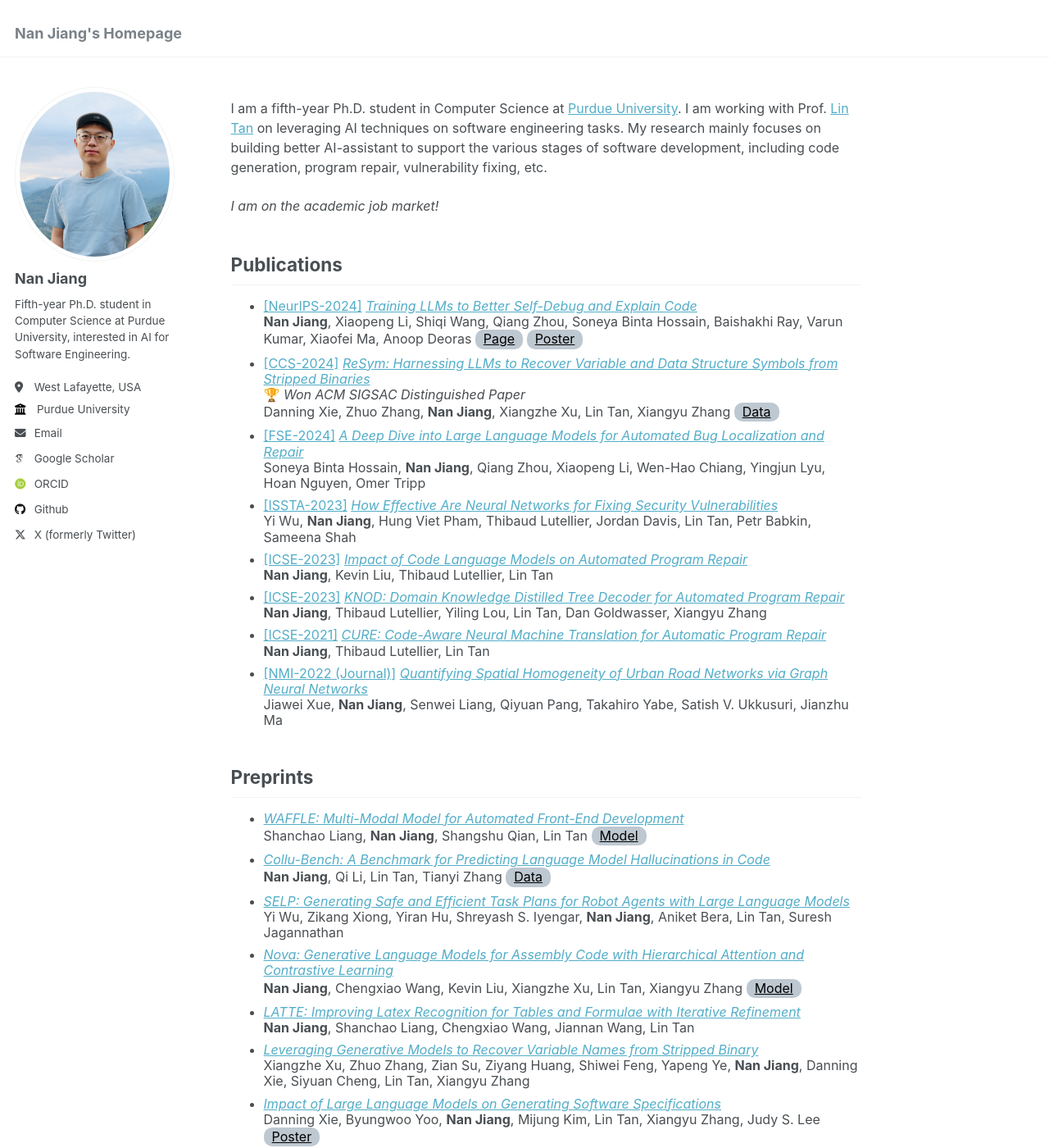
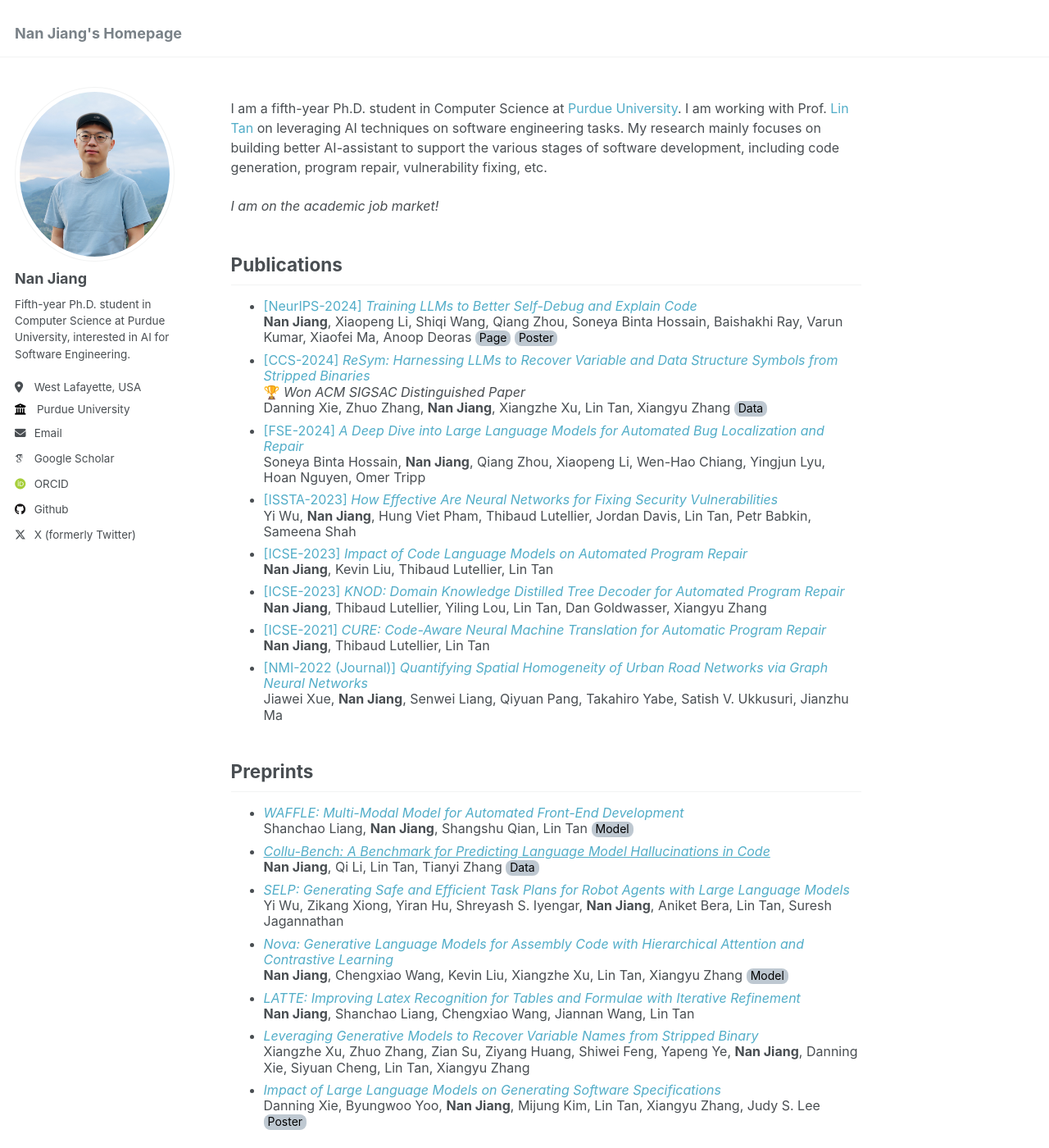
Before and after one commit to jiang719/jiang719.github.io, a Jekyll site: the page built from _pages/about.md, in a window 1280 px wide and 1400 px high. Shown: the whole window at 82% size. Built offline with Jekyll 4.4.1, drawn with Linux system fonts in a browser that asks for light colours; some web fonts are replaced.

Commit message:
update link style

```diff
--- a/_pages/about.md
+++ b/_pages/about.md
@@ -10,20 +10,18 @@ redirect_from:
 <style>
   .button {
     display: inline-block;
-    padding: 2px 10px;
+    padding: 1px 5px;
     color: black;
     background-color: #bec8d1;
     text-align: center;
     text-decoration: none;
-    border-radius: 10px;
-  }
-  a {
-    text-decoration: none;
+    border-radius: 8px;
+    font-size: 14px;
   }
 </style>
 
 
-<p style="font-size:16px">I am a fifth-year Ph.D. student in Computer Science at <a href="https://www.cs.purdue.edu/">Purdue University</a>. I am working with Prof. <a href="https://www.cs.purdue.edu/homes/lintan/">Lin Tan</a> on leveraging AI techniques on software engineering tasks. My research mainly focuses on building better AI-assistant to support the various stages of software development, including code generation, program repair, vulnerability fixing, etc.</p>
+<p style="font-size:16px">I am a fifth-year Ph.D. student in Computer Science at <a href="https://www.cs.purdue.edu/" style="text-decoration: none;">Purdue University</a>. I am working with Prof. <a href="https://www.cs.purdue.edu/homes/lintan/" style="text-decoration: none;">Lin Tan</a> on leveraging AI techniques on software engineering tasks. My research mainly focuses on building better AI-assistant to support the various stages of software development, including code generation, program repair, vulnerability fixing, etc.</p>
 
 <em style="font-size:16px">I am on the academic job market!</em>
 
@@ -31,53 +29,53 @@ Publications
 -----
 <ul style="line-height: 1.2; font-size:16px">
   <li>
-    <a href="https://neurips.cc/Conferences/2024">[NeurIPS-2024]</a>
-    <a href="https://arxiv.org/abs/2405.18649"><em>Training LLMs to Better Self-Debug and Explain Code</em></a>
+    <a href="https://neurips.cc/Conferences/2024" style="text-decoration: none;">[NeurIPS-2024]</a>
+    <a href="https://arxiv.org/abs/2405.18649" style="text-decoration: none;"><em>Training LLMs to Better Self-Debug and Explain Code</em></a>
     <br>
     <b>Nan Jiang</b>, Xiaopeng Li, Shiqi Wang, Qiang Zhou, Soneya Binta Hossain, Baishakhi Ray, Varun Kumar, Xiaofei Ma, Anoop Deoras
-    <a href="https://ledex-llm.github.io/" class="button">Page</a>
-    <a href="https://drive.google.com/file/d/17uaixGrYwjhEgqGjlk6hKdYMRwb4MU0y/view" class="button">Poster</a>
+    <a href="https://ledex-llm.github.io/" style="text-decoration: none;" class="button">Page</a>
+    <a href="https://drive.google.com/file/d/17uaixGrYwjhEgqGjlk6hKdYMRwb4MU0y/view" style="text-decoration: none;" class="button">Poster</a>
   </li>
   <li>
-    <a href="https://www.sigsac.org/ccs/CCS2024/">[CCS-2024]</a>
-    <a href="https://www.cs.purdue.edu/homes/lintan/publications/resym-ccs24.pdf"><em>ReSym: Harnessing LLMs to Recover Variable and Data Structure Symbols from Stripped Binaries</em></a>
+    <a href="https://www.sigsac.org/ccs/CCS2024/" style="text-decoration: none;">[CCS-2024]</a>
+    <a href="https://www.cs.purdue.edu/homes/lintan/publications/resym-ccs24.pdf" style="text-decoration: none;"><em>ReSym: Harnessing LLMs to Recover Variable and Data Structure Symbols from Stripped Binaries</em></a>
     <br>🏆 <em>Won ACM SIGSAC Distinguished Paper</em><br>
     Danning Xie, Zhuo Zhang, <b>Nan Jiang</b>, Xiangzhe Xu, Lin Tan, Xiangyu Zhang
-    <a href="https://github.com/lt-asset/resym" class="button">Data</a>
+    <a href="https://github.com/lt-asset/resym" style="text-decoration: none;" class="button">Data</a>
   </li>
   <li>
-    <a href="https://conf.researchr.org/home/fse-2024">[FSE-2024]</a>
-    <a href="https://dl.acm.org/doi/10.1145/3660773"><em>A Deep Dive into Large Language Models for Automated Bug Localization and Repair</em></a>
+    <a href="https://conf.researchr.org/home/fse-2024" style="text-decoration: none;">[FSE-2024]</a>
+    <a href="https://dl.acm.org/doi/10.1145/3660773" style="text-decoration: none;"><em>A Deep Dive into Large Language Models for Automated Bug Localization and Repair</em></a>
     <br>
     Soneya Binta Hossain, <b>Nan Jiang</b>, Qiang Zhou, Xiaopeng Li, Wen-Hao Chiang, Yingjun Lyu, Hoan Nguyen, Omer Tripp
   </li>
   <li>
-    <a href="https://conf.researchr.org/home/issta-2023">[ISSTA-2023]</a>
-    <a href="https://dl.acm.org/doi/abs/10.1145/3597926.3598135"><em>How Effective Are Neural Networks for Fixing Security Vulnerabilities</em></a>
+    <a href="https://conf.researchr.org/home/issta-2023" style="text-decoration: none;">[ISSTA-2023]</a>
+    <a href="https://dl.acm.org/doi/abs/10.1145/3597926.3598135" style="text-decoration: none;"><em>How Effective Are Neural Networks for Fixing Security Vulnerabilities</em></a>
     <br>
     Yi Wu, <b>Nan Jiang</b>, Hung Viet Pham, Thibaud Lutellier, Jordan Davis, Lin Tan, Petr Babkin, Sameena Shah
   </li>
   <li>
-    <a href="https://conf.researchr.org/home/icse-2023">[ICSE-2023]</a>
-    <a href="https://dl.acm.org/doi/10.1109/ICSE48619.2023.00125"><em>Impact of Code Language Models on Automated Program Repair</em></a>
+    <a href="https://conf.researchr.org/home/icse-2023" style="text-decoration: none;">[ICSE-2023]</a>
+    <a href="https://dl.acm.org/doi/10.1109/ICSE48619.2023.00125" style="text-decoration: none;"><em>Impact of Code Language Models on Automated Program Repair</em></a>
     <br>
     <b>Nan Jiang</b>, Kevin Liu, Thibaud Lutellier, Lin Tan
   </li>
   <li>
-    <a href="https://conf.researchr.org/home/icse-2023">[ICSE-2023]</a>
-    <a href="https://dl.acm.org/doi/10.1109/ICSE48619.2023.00111"><em>KNOD: Domain Knowledge Distilled Tree Decoder for Automated Program Repair</em></a>
+    <a href="https://conf.researchr.org/home/icse-2023" style="text-decoration: none;">[ICSE-2023]</a>
+    <a href="https://dl.acm.org/doi/10.1109/ICSE48619.2023.00111" style="text-decoration: none;"><em>KNOD: Domain Knowledge Distilled Tree Decoder for Automated Program Repair</em></a>
     <br>
     <b>Nan Jiang</b>, Thibaud Lutellier, Yiling Lou, Lin Tan, Dan Goldwasser, Xiangyu Zhang
   </li>
   <li>
-    <a href="https://conf.researchr.org/home/icse-2021">[ICSE-2021]</a>
-    <a href="https://dl.acm.org/doi/10.1109/ICSE43902.2021.00107"><em>CURE: Code-Aware Neural Machine Translation for Automatic Program Repair</em></a>
+    <a href="https://conf.researchr.org/home/icse-2021" style="text-decoration: none;">[ICSE-2021]</a>
+    <a href="https://dl.acm.org/doi/10.1109/ICSE43902.2021.00107" style="text-decoration: none;"><em>CURE: Code-Aware Neural Machine Translation for Automatic Program Repair</em></a>
     <br>
     <b>Nan Jiang</b>, Thibaud Lutellier, Lin Tan
   </li>
   <li>
-    <a href="https://www.nature.com/natmachintell/">[NMI-2022 (Journal)]</a>
-    <a href="https://www.nature.com/articles/s42256-022-00462-y"><em>Quantifying Spatial Homogeneity of Urban Road Networks via Graph Neural Networks</em></a>
+    <a href="https://www.nature.com/natmachintell/" style="text-decoration: none;">[NMI-2022 (Journal)]</a>
+    <a href="https://www.nature.com/articles/s42256-022-00462-y" style="text-decoration: none;"><em>Quantifying Spatial Homogeneity of Urban Road Networks via Graph Neural Networks</em></a>
     <br>
     Jiawei Xue, <b>Nan Jiang</b>, Senwei Liang, Qiyuan Pang, Takahiro Yabe, Satish V. Ukkusuri, Jianzhu Ma
   </li>
@@ -87,43 +85,43 @@ Preprints
 -----
 <ul style="line-height: 1.2; font-size:16px">
   <li>
-    <a href="https://arxiv.org/abs/2410.18362"><em>WAFFLE: Multi-Modal Model for Automated Front-End Development</em></a>
+    <a href="https://arxiv.org/abs/2410.18362" style="text-decoration: none;"><em>WAFFLE: Multi-Modal Model for Automated Front-End Development</em></a>
     <br>
     Shanchao Liang, <b>Nan Jiang</b>, Shangshu Qian, Lin Tan
-    <a href="https://huggingface.co/lt-asset/Waffle_VLM_WebSight" class="button">Model</a>
+    <a href="https://huggingface.co/lt-asset/Waffle_VLM_WebSight" style="text-decoration: none;" class="button">Model</a>
   </li>
   <li>
     <a href="https://arxiv.org/abs/2410.09997"><em>Collu-Bench: A Benchmark for Predicting Language Model Hallucinations in Code</em></a>
     <br>
     <b>Nan Jiang</b>, Qi Li, Lin Tan, Tianyi Zhang
-    <a href="https://huggingface.co/datasets/lt-asset/collu-bench" class="button">Data</a>
+    <a href="https://huggingface.co/datasets/lt-asset/collu-bench" style="text-decoration: none;" class="button">Data</a>
   </li>
   <li>
-    <a href="https://arxiv.org/abs/2409.19471"><em>SELP: Generating Safe and Efficient Task Plans for Robot Agents with Large Language Models</em></a>
+    <a href="https://arxiv.org/abs/2409.19471" style="text-decoration: none;"><em>SELP: Generating Safe and Efficient Task Plans for Robot Agents with Large Language Models</em></a>
     <br>
     Yi Wu, Zikang Xiong, Yiran Hu, Shreyash S. Iyengar, <b>Nan Jiang</b>, Aniket Bera, Lin Tan, Suresh Jagannathan
   </li>
   <li>
-    <a href="https://arxiv.org/abs/2311.13721"><em>Nova: Generative Language Models for Assembly Code with Hierarchical Attention and Contrastive Learning</em></a>
+    <a href="https://arxiv.org/abs/2311.13721" style="text-decoration: none;"><em>Nova: Generative Language Models for Assembly Code with Hierarchical Attention and Contrastive Learning</em></a>
     <br>
     <b>Nan Jiang</b>, Chengxiao Wang, Kevin Liu, Xiangzhe Xu, Lin Tan, Xiangyu Zhang
-    <a href="https://huggingface.co/lt-asset/nova-6.7b-bcr" class="button">Model</a>
+    <a href="https://huggingface.co/lt-asset/nova-6.7b-bcr" style="text-decoration: none;" class="button">Model</a>
   </li>
   <li>
-    <a href="https://arxiv.org/abs/2409.14201"><em>LATTE: Improving Latex Recognition for Tables and Formulae with Iterative Refinement</em></a>
+    <a href="https://arxiv.org/abs/2409.14201" style="text-decoration: none;"><em>LATTE: Improving Latex Recognition for Tables and Formulae with Iterative Refinement</em></a>
     <br>
     <b>Nan Jiang</b>, Shanchao Liang, Chengxiao Wang, Jiannan Wang, Lin Tan
   </li>
   <li>
-    <a href="https://arxiv.org/abs/2306.02546"><em>Leveraging Generative Models to Recover Variable Names from Stripped Binary</em></a>
+    <a href="https://arxiv.org/abs/2306.02546" style="text-decoration: none;"><em>Leveraging Generative Models to Recover Variable Names from Stripped Binary</em></a>
     <br>
     Xiangzhe Xu, Zhuo Zhang, Zian Su, Ziyang Huang, Shiwei Feng, Yapeng Ye, <b>Nan Jiang</b>, Danning Xie, Siyuan Cheng, Lin Tan, Xiangyu Zhang
   </li>
   <li>
-    <a href="https://arxiv.org/abs/2306.03324"><em>Impact of Large Language Models on Generating Software Specifications</em></a>
+    <a href="https://arxiv.org/abs/2306.03324" style="text-decoration: none;"><em>Impact of Large Language Models on Generating Software Specifications</em></a>
     <br>
     Danning Xie, Byungwoo Yoo, <b>Nan Jiang</b>, Mijung Kim, Lin Tan, Xiangyu Zhang, Judy S. Lee
-    <a href="https://drive.google.com/file/d/1sNvHqNmsux1xfOAHWuKPB8mbbAMN4Obt/view?usp=sharing" class="button">Poster</a>
+    <a href="https://drive.google.com/file/d/1sNvHqNmsux1xfOAHWuKPB8mbbAMN4Obt/view?usp=sharing" style="text-decoration: none;" class="button">Poster</a>
   </li>
 </ul>
 
@@ -131,28 +129,28 @@ Services
 -----
 <ul style="line-height: 1.2; font-size:16px">
   <li>
-    PC Member, <a href="https://iclr.cc/Conferences/2025">ICLR 2025</a>
+    PC Member, <a href="https://iclr.cc/Conferences/2025" style="text-decoration: none;">ICLR 2025</a>
   </li>
   <li>
-    PC Member, <a href="https://program-repair.org/workshop-2025/">Workshop on Automated Program Repair (Co-located with ICSE 2025)</a>
+    PC Member, <a href="https://program-repair.org/workshop-2025/" style="text-decoration: none;">Workshop on Automated Program Repair (Co-located with ICSE 2025)</a>
   </li>
   <li>
-    PC Member, <a href="https://conf.researchr.org/track/ase-2024/ase-2024-artifact-evaluation-track">ASE 2024 Artifact Evaluation Track</a>
+    PC Member, <a href="https://conf.researchr.org/track/ase-2024/ase-2024-artifact-evaluation-track" style="text-decoration: none;">ASE 2024 Artifact Evaluation Track</a>
   </li>
   <li>
-    PC Member, <a href="https://conf.researchr.org/home/scam-2024">SCAM 2024 Research Track</a>
+    PC Member, <a href="https://conf.researchr.org/home/scam-2024" style="text-decoration: none;">SCAM 2024 Research Track</a>
   </li>
   <li>
-    PC Member, <a href="https://2023.esec-fse.org/track/fse-2023-artifacts">FSE 2023 Artifact Evaluation Track</a>
+    PC Member, <a href="https://2023.esec-fse.org/track/fse-2023-artifacts" style="text-decoration: none;">FSE 2023 Artifact Evaluation Track</a>
   </li>
   <li>
-    Reviewer, <a href="https://ieeexplore.ieee.org/xpl/aboutJournal.jsp?punumber=32">TSE 2024</a> (twice)
+    Reviewer, <a href="https://ieeexplore.ieee.org/xpl/aboutJournal.jsp?punumber=32" style="text-decoration: none;">TSE 2024</a> (twice)
   </li>
   <li>
-    Reviewer, <a href="https://dl.acm.org/journal/tosem">TOSEM 2023</a>, <a href="https://dl.acm.org/journal/tosem">TOSEM 2024</a> (three times)
+    Reviewer, <a href="https://dl.acm.org/journal/tosem" style="text-decoration: none;">TOSEM 2023</a>, <a href="https://dl.acm.org/journal/tosem" style="text-decoration: none;">TOSEM 2024</a> (three times)
   </li>
   <li>
-    Reviewer, <a href="https://open-research-europe.ec.europa.eu/">Open Research Europe 2024</a>
+    Reviewer, <a href="https://open-research-europe.ec.europa.eu/" style="text-decoration: none;">Open Research Europe 2024</a>
   </li>
 </ul>
 
@@ -178,9 +176,9 @@ Education
 -----
 <ul style="line-height: 1.2; font-size:16px">
   <li>
-    Ph.D in Computer Science, <a href="https://www.cs.purdue.edu/">Purdue University</a>, 2025 (expected)
+    Ph.D in Computer Science, <a href="https://www.cs.purdue.edu/" style="text-decoration: none;">Purdue University</a>, 2025 (expected)
   </li>
   <li>
-    B.S. in Computer Science, <a href="https://english.pku.edu.cn/">Peking University</a>, 2019
+    B.S. in Computer Science, <a href="https://english.pku.edu.cn/" style="text-decoration: none;">Peking University</a>, 2019
   </li>
 </ul>
```
